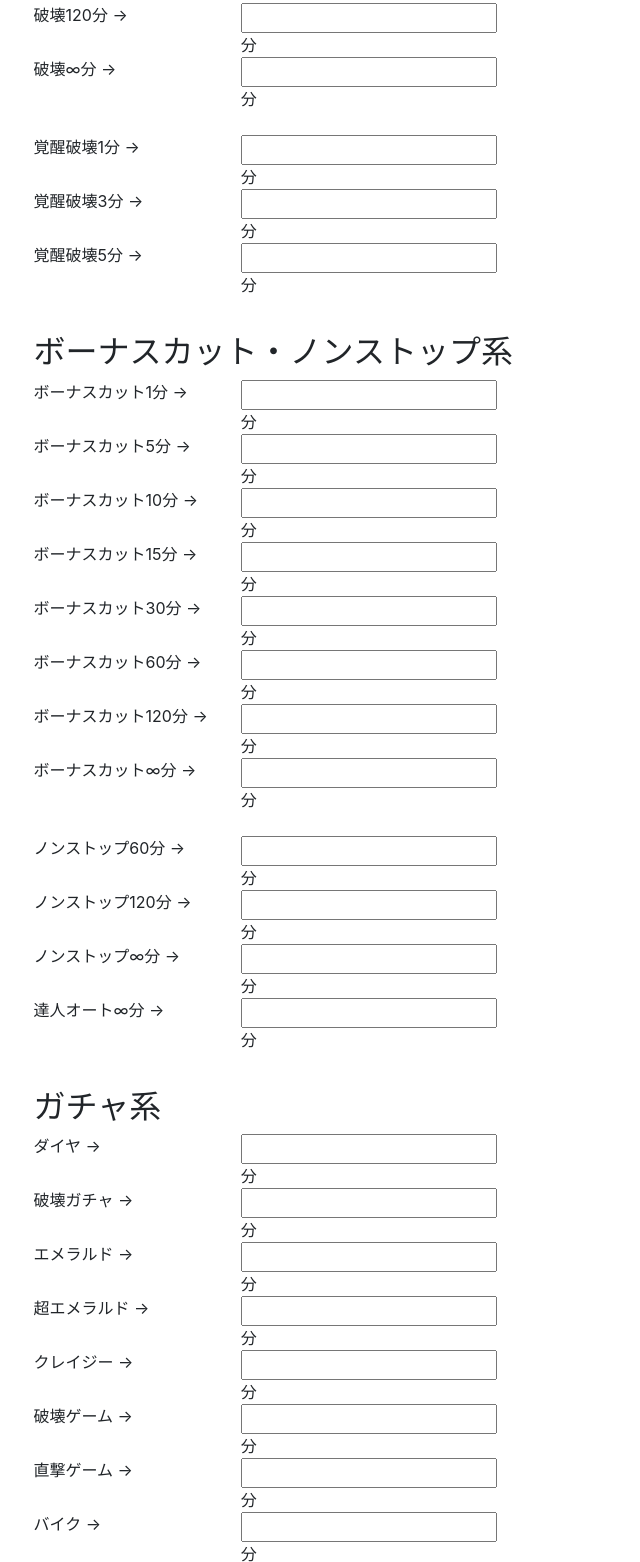
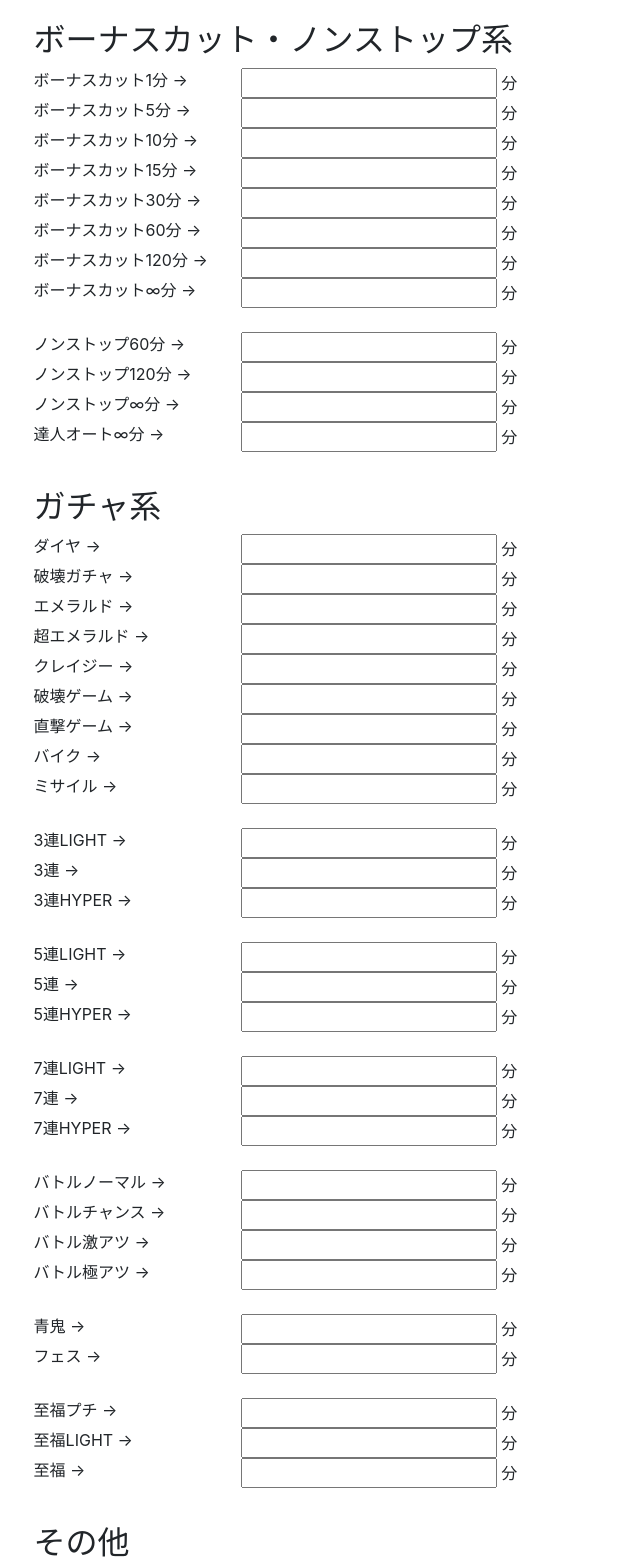
Before and after one commit to phos07/guripachi, a plain HTML site: page rate.html in a window 1280 px wide. Shown: the part 738-2300 px from the top of the page, without its empty margins (0-640 px from the left). Drawn offline with nearby package versions, Linux system fonts and the light colour scheme.

Commit message:
Update rate.html

```diff
--- a/rate.html
+++ b/rate.html
@@ -56,7 +56,7 @@
     <div class="col-sm-2">
       破壊1分 →<br>
     </div>
-    <div class="col-sm-2">
+    <div class="col-sm-3">
       <input type="number" id="ratehakai1" value=0>
       分 <br>
     </div>
@@ -65,7 +65,7 @@
     <div class="col-sm-2">
       破壊3分 →<br>
     </div>
-    <div class="col-sm-2">
+    <div class="col-sm-3">
       <input type="number" id="ratehakai3" value=0>
       分 <br>
     </div>
@@ -74,7 +74,7 @@
     <div class="col-sm-2">
       破壊5分 →<br>
     </div>
-    <div class="col-sm-2">
+    <div class="col-sm-3">
       <input type="number" id="ratehakai5" value=0>
       分 <br>
     </div>
@@ -83,7 +83,7 @@
     <div class="col-sm-2">
       破壊7分 →<br>
     </div>
-    <div class="col-sm-2">
+    <div class="col-sm-3">
       <input type="number" id="ratehakai7" value=0>
       分 <br>
     </div>
@@ -92,7 +92,7 @@
     <div class="col-sm-2">
       破壊10分 →<br>
     </div>
-    <div class="col-sm-2">
+    <div class="col-sm-3">
       <input type="number" id="ratehakai10" value=0>
       分 <br>
     </div>
@@ -101,7 +101,7 @@
     <div class="col-sm-2">
       破壊15分 →<br>
     </div>
-    <div class="col-sm-2">
+    <div class="col-sm-3">
       <input type="number" id="ratehakai15" value=0>
       分 <br>
     </div>
@@ -110,7 +110,7 @@
     <div class="col-sm-2">
       破壊30分 →<br>
     </div>
-    <div class="col-sm-2">
+    <div class="col-sm-3">
       <input type="number" id="ratehakai30" value=0>
       分 <br>
     </div>
@@ -119,7 +119,7 @@
     <div class="col-sm-2">
       破壊60分 →<br>
     </div>
-    <div class="col-sm-2">
+    <div class="col-sm-3">
       <input type="number" id="ratehakai60" value=0>
       分 <br>
     </div>
@@ -128,7 +128,7 @@
     <div class="col-sm-2">
       破壊120分 →<br>
     </div>
-    <div class="col-sm-2">
+    <div class="col-sm-3">
       <input type="number" id="ratehakai120" value=0>
       分 <br>
     </div>
@@ -137,7 +137,7 @@
     <div class="col-sm-2">
       破壊∞分 →<br>
     </div>
-    <div class="col-sm-2">
+    <div class="col-sm-3">
       <input type="number" id="ratehakaiinf" value=0>
       分 <br><br>
     </div>
@@ -146,7 +146,7 @@
     <div class="col-sm-2">
       覚醒破壊1分 →<br>
     </div>
-    <div class="col-sm-2">
+    <div class="col-sm-3">
       <input type="number" id="ratekakuseihakai1" value=0>
       分 <br>
     </div>
@@ -155,7 +155,7 @@
     <div class="col-sm-2">
       覚醒破壊3分 →<br>
     </div>
-    <div class="col-sm-2">
+    <div class="col-sm-3">
       <input type="number" id="ratekakuseihakai3" value=0>
       分 <br>
     </div>
@@ -164,7 +164,7 @@
     <div class="col-sm-2">
       覚醒破壊5分 →<br>
     </div>
-    <div class="col-sm-2">
+    <div class="col-sm-3">
       <input type="number" id="ratekakuseihakai5" value=0>
       分 <br>
     </div>
@@ -187,7 +187,7 @@
     <div class="col-sm-2">
       ボーナスカット1分 →<br>
     </div>
-    <div class="col-sm-2">
+    <div class="col-sm-3">
       <input type="number" id="ratebonuscut1" value=0>
       分 <br>
     </div>
@@ -196,7 +196,7 @@
     <div class="col-sm-2">
       ボーナスカット5分 →<br>
     </div>
-    <div class="col-sm-2">
+    <div class="col-sm-3">
       <input type="number" id="ratebonuscut5" value=0>
       分 <br>
     </div>
@@ -205,7 +205,7 @@
     <div class="col-sm-2">
       ボーナスカット10分 →<br>
     </div>
-    <div class="col-sm-2">
+    <div class="col-sm-3">
       <input type="number" id="ratebonuscut10" value=0>
       分 <br>
     </div>
@@ -214,7 +214,7 @@
     <div class="col-sm-2">
       ボーナスカット15分 →<br>
     </div>
-    <div class="col-sm-2">
+    <div class="col-sm-3">
       <input type="number" id="ratebonuscut15" value=0>
       分 <br>
     </div>
@@ -223,7 +223,7 @@
     <div class="col-sm-2">
       ボーナスカット30分 →<br>
     </div>
-    <div class="col-sm-2">
+    <div class="col-sm-3">
       <input type="number" id="ratebonuscut30" value=0>
       分 <br>
     </div>
@@ -232,7 +232,7 @@
     <div class="col-sm-2">
       ボーナスカット60分 →<br>
     </div>
-    <div class="col-sm-2">
+    <div class="col-sm-3">
       <input type="number" id="ratebonuscut60" value=0>
       分 <br>
     </div>
@@ -241,7 +241,7 @@
     <div class="col-sm-2">
       ボーナスカット120分 →<br>
     </div>
-    <div class="col-sm-2">
+    <div class="col-sm-3">
       <input type="number" id="ratebonuscut120" value=0>
       分 <br>
     </div>
@@ -250,7 +250,7 @@
     <div class="col-sm-2">
       ボーナスカット∞分 →<br>
     </div>
-    <div class="col-sm-2">
+    <div class="col-sm-3">
       <input type="number" id="ratebonuscutinf" value=0>
       分 <br><br>
     </div>
@@ -259,7 +259,7 @@
     <div class="col-sm-2">
       ノンストップ60分 →<br>
     </div>
-    <div class="col-sm-2">
+    <div class="col-sm-3">
       <input type="number" id="ratenonstop60" value=0>
       分 <br>
     </div>
@@ -268,7 +268,7 @@
     <div class="col-sm-2">
       ノンストップ120分 →<br>
     </div>
-    <div class="col-sm-2">
+    <div class="col-sm-3">
       <input type="number" id="ratenonstop120" value=0>
       分 <br>
     </div>
@@ -277,7 +277,7 @@
     <div class="col-sm-2">
       ノンストップ∞分 →<br>
     </div>
-    <div class="col-sm-2">
+    <div class="col-sm-3">
       <input type="number" id="ratenonstopinf" value=0>
       分 <br>
     </div>
@@ -286,7 +286,7 @@
     <div class="col-sm-2">
       達人オート∞分 →<br>
     </div>
-    <div class="col-sm-2">
+    <div class="col-sm-3">
       <input type="number" id="ratemasterinf" value=0>
       分 <br>
     </div>
@@ -309,7 +309,7 @@
       <div class="col-sm-2">
         ダイヤ →<br>
       </div>
-      <div class="col-sm-2">
+      <div class="col-sm-3">
         <input type="number" id="ratedia" value=0>
         分 <br>
       </div>
@@ -318,7 +318,7 @@
       <div class="col-sm-2">
         破壊ガチャ →<br>
       </div>
-      <div class="col-sm-2">
+      <div class="col-sm-3">
         <input type="number" id="ratehakaigacha" value=0>
         分 <br>
       </div>
@@ -327,7 +327,7 @@
       <div class="col-sm-2">
         エメラルド →<br>
       </div>
-      <div class="col-sm-2">
+      <div class="col-sm-3">
         <input type="number" id="rateemerald" value=0>
         分 <br>
       </div>
@@ -336,7 +336,7 @@
       <div class="col-sm-2">
         超エメラルド →<br>
       </div>
-      <div class="col-sm-2">
+      <div class="col-sm-3">
         <input type="number" id="ratesuperemerald" value=0>
         分 <br>
       </div>
@@ -345,7 +345,7 @@
       <div class="col-sm-2">
         クレイジー →<br>
       </div>
-      <div class="col-sm-2">
+      <div class="col-sm-3">
         <input type="number" id="ratecrazy" value=0>
         分 <br>
       </div>
@@ -354,7 +354,7 @@
       <div class="col-sm-2">
         破壊ゲーム →<br>
       </div>
-      <div class="col-sm-2">
+      <div class="col-sm-3">
         <input type="number" id="ratehakaigame" value=0>
         分 <br>
       </div>
@@ -363,7 +363,7 @@
       <div class="col-sm-2">
         直撃ゲーム →<br>
       </div>
-      <div class="col-sm-2">
+      <div class="col-sm-3">
         <input type="number" id="ratechokugame" value=0>
         分 <br>
       </div>
@@ -372,7 +372,7 @@
       <div class="col-sm-2">
         バイク →<br>
       </div>
-      <div class="col-sm-2">
+      <div class="col-sm-3">
         <input type="number" id="ratebike" value=0>
         分 <br>
       </div>
@@ -381,7 +381,7 @@
       <div class="col-sm-2">
         ミサイル →<br>
       </div>
-      <div class="col-sm-2">
+      <div class="col-sm-3">
         <input type="number" id="ratemissile" value=0>
         分 <br><br>
       </div>
@@ -390,7 +390,7 @@
       <div class="col-sm-2">
         3連LIGHT →<br>
       </div>
-      <div class="col-sm-2">
+      <div class="col-sm-3">
         <input type="number" id="rate3L" value=0>
         分 <br>
       </div>
@@ -399,7 +399,7 @@
       <div class="col-sm-2">
         3連 →<br>
       </div>
-      <div class="col-sm-2">
+      <div class="col-sm-3">
         <input type="number" id="rate3N" value=0>
         分 <br>
       </div>
@@ -408,7 +408,7 @@
       <div class="col-sm-2">
         3連HYPER →<br>
       </div>
-      <div class="col-sm-2">
+      <div class="col-sm-3">
         <input type="number" id="rate3H" value=0>
         分 <br><br>
       </div>
@@ -417,7 +417,7 @@
       <div class="col-sm-2">
         5連LIGHT →<br>
       </div>
-      <div class="col-sm-2">
+      <div class="col-sm-3">
         <input type="number" id="rate5L" value=0>
         分 <br>
       </div>
@@ -426,7 +426,7 @@
       <div class="col-sm-2">
         5連 →<br>
       </div>
-      <div class="col-sm-2">
+      <div class="col-sm-3">
         <input type="number" id="rate5N" value=0>
         分 <br>
       </div>
@@ -435,7 +435,7 @@
       <div class="col-sm-2">
         5連HYPER →<br>
       </div>
-      <div class="col-sm-2">
+      <div class="col-sm-3">
         <input type="number" id="rate5H" value=0>
         分 <br><br>
       </div>
@@ -444,7 +444,7 @@
       <div class="col-sm-2">
         7連LIGHT →<br>
       </div>
-      <div class="col-sm-2">
+      <div class="col-sm-3">
         <input type="number" id="rate7L" value=0>
         分 <br>
       </div>
@@ -453,7 +453,7 @@
       <div class="col-sm-2">
         7連 →<br>
       </div>
-      <div class="col-sm-2">
+      <div class="col-sm-3">
         <input type="number" id="rate7N" value=0>
         分 <br>
       </div>
@@ -462,7 +462,7 @@
       <div class="col-sm-2">
         7連HYPER →<br>
       </div>
-      <div class="col-sm-2">
+      <div class="col-sm-3">
         <input type="number" id="rate7H" value=0>
         分 <br><br>
       </div>
@@ -471,7 +471,7 @@
       <div class="col-sm-2">
         バトルノーマル →<br>
       </div>
-      <div class="col-sm-2">
+      <div class="col-sm-3">
         <input type="number" id="ratebattleN" value=0>
         分 <br>
       </div>
@@ -480,7 +480,7 @@
       <div class="col-sm-2">
         バトルチャンス →<br>
       </div>
-      <div class="col-sm-2">
+      <div class="col-sm-3">
         <input type="number" id="ratebattleC" value=0>
         分 <br>
       </div>
@@ -489,7 +489,7 @@
       <div class="col-sm-2">
         バトル激アツ →<br>
       </div>
-      <div class="col-sm-2">
+      <div class="col-sm-3">
         <input type="number" id="ratebattleH" value=0>
         分 <br>
       </div>
@@ -498,7 +498,7 @@
       <div class="col-sm-2">
         バトル極アツ →<br>
       </div>
-      <div class="col-sm-2">
+      <div class="col-sm-3">
         <input type="number" id="ratebattleSH" value=0>
         分 <br><br>
       </div>
@@ -507,7 +507,7 @@
       <div class="col-sm-2">
         青鬼 →<br>
       </div>
-      <div class="col-sm-2">
+      <div class="col-sm-3">
         <input type="number" id="rateaooni" value=0>
         分 <br>
       </div>
@@ -516,7 +516,7 @@
       <div class="col-sm-2">
         フェス →<br>
       </div>
-      <div class="col-sm-2">
+      <div class="col-sm-3">
         <input type="number" id="ratefes" value=0>
         分 <br><br>
       </div>
@@ -525,7 +525,7 @@
       <div class="col-sm-2">
         至福プチ →<br>
       </div>
-      <div class="col-sm-2">
+      <div class="col-sm-3">
         <input type="number" id="rateshifukuP" value=0>
         分 <br>
       </div>
@@ -534,7 +534,7 @@
     <div class="col-sm-2">
         至福LIGHT →<br>
       </div>
-      <div class="col-sm-2">
+      <div class="col-sm-3">
         <input type="number" id="rateshifukuL" value=0>
         分 <br>
       </div>
@@ -543,7 +543,7 @@
       <div class="col-sm-2">
         至福 →<br>
       </div>
-      <div class="col-sm-2">
+      <div class="col-sm-3">
         <input type="number" id="rateshifukuN" value=0>
         分 <br><br>
       </div>
@@ -552,6 +552,7 @@
       </div>
     </div>
   </div>
+</form>
 
   <div class="m-1 p-1">
     <div class="row">
@@ -564,7 +565,7 @@
       <div class="col-sm-2">
           最高設定∞分 →<br>
       </div>
-      <div class="col-sm-2">
+      <div class="col-sm-3">
         <input type="number" id="ratesetting" value=0>
         分<br><br>
       </div>
@@ -573,7 +574,7 @@
       <div class="col-sm-2">
         設定確認券 →<br>
       </div>
-      <div class="col-sm-2">
+      <div class="col-sm-3">
         <input type="number" id="ratechecksetting" value=0>
         分<br>
       </div>
@@ -582,7 +583,7 @@
       <div class="col-sm-2">
         レート1.5倍 →<br>
       </div>
-      <div class="col-sm-2">
+      <div class="col-sm-3">
         <input type="number" id="ratex1_5" value=0>
         分<br>
       </div>
@@ -591,7 +592,7 @@
       <div class="col-sm-2">
         レート2倍 →<br>
       </div>
-      <div class="col-sm-2">
+      <div class="col-sm-3">
         <input type="number" id="ratex2" value=0>
         分<br><br>
       </div>
@@ -600,7 +601,7 @@
       <div class="col-sm-2">
         スロ直 →<br>
       </div>
-      <div class="col-sm-2">
+      <div class="col-sm-3">
         <input type="number" id="rateslotchoku" value=0>
         分<br>
       </div>
@@ -609,7 +610,7 @@
       <div class="col-sm-2">
         パチ直 →<br>
       </div>
-      <div class="col-sm-2">
+      <div class="col-sm-3">
         <input type="number" id="ratepachichoku" value=0>
         分<br>
       </div>
@@ -618,7 +619,7 @@
       <div class="col-sm-2">
         スペ直 →<br>
       </div>
-      <div class="col-sm-2">
+      <div class="col-sm-3">
         <input type="number" id="ratespecialchoku" value=0>
         分<br><br>
       </div>
@@ -632,8 +633,6 @@
     </div>
     </div>
 
-  </form>
-
 
     <p id="console"></p>
 
```
